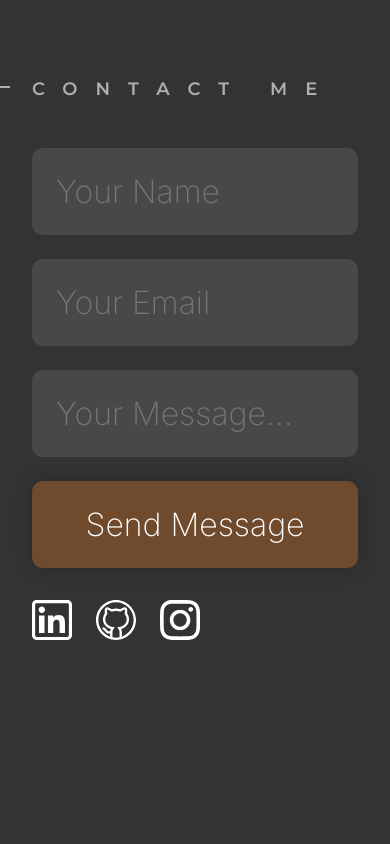
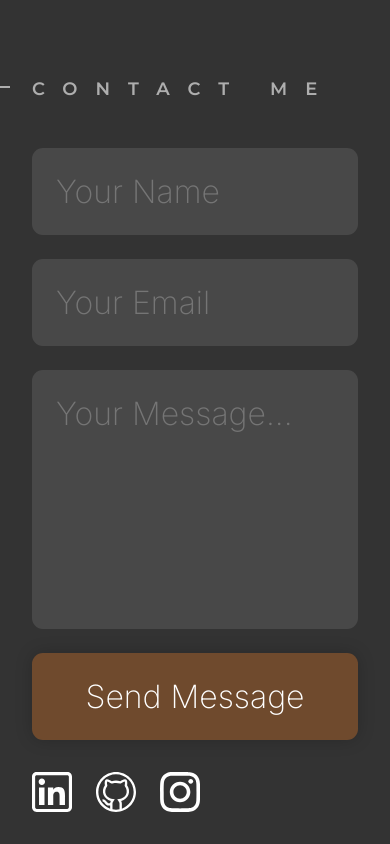
Before and after one commit to dnzggg/Personal-website, a React (Create React App) app: page / in a window 390 px wide. Shown: the part 7980-8824 px from the top of the page. Before the commit the page ends 8652 px from the top, so only its background shows below. Built offline with nearby package versions, Linux system fonts and the light colour scheme.

Commit message:
Refactoring

```diff
--- a/public/index.html
+++ b/public/index.html
@@ -3,7 +3,7 @@
   <head>
     <meta charset="utf-8" />
     <link rel="manifest" href="%PUBLIC_URL%/manifest.json" />
-    <link rel="icon" href=”%PUBLIC_URL%/favicon.ico” />
+    <link rel="icon" href=”%PUBLIC_URL%/favicon.ico?v=2” />
     <link rel="shortcut icon" href=”%PUBLIC_URL%/favicon.ico?v=2” />
     <link rel="apple-touch-icon" href="%PUBLIC_URL%/favicon.ico?v=2" />
     <meta name="viewport" content="width=device-width, initial-scale=1" />
--- a/src/App.scss
+++ b/src/App.scss
@@ -398,7 +398,7 @@ form {
   }
 }
 
-input {
+input, .input {
   width: -webkit-fill-available;
   border: none;
   font-family: $inter;
@@ -411,11 +411,16 @@ input {
   margin-bottom: 40px;
 }
 
+//input-area {
+//
+//}
+
 input:-webkit-autofill,
 input:-webkit-autofill:hover,
 input:-webkit-autofill:focus {
   -webkit-box-shadow: 0 0 0 1000px rgba(216, 216, 216, 0.13) inset;
   background-color: rgba(216, 216, 216, 0.13);
+  -webkit-text-fill-color: #C6C6C6;
   transition: background-color 5000s ease-in-out 0s;
 }
 
@@ -554,7 +559,7 @@ input:-webkit-autofill:focus {
     letter-spacing: 18px;
   }
 
-  input {
+  input, .input {
     width: -webkit-fill-available;
     margin-bottom: 24px
   }
--- a/src/Components/Dropdown.js
+++ b/src/Components/Dropdown.js
@@ -52,7 +52,7 @@ const Dropdown = (props) => {
     return (
         <div className="dropdown" onMouseMove={toggling}  onMouseLeave={toggling}>
 
-            <button className="section" id="1" style={props.section === "projects"?{textDecorationLine: 'underline'}: {}}>
+            <button className="section" id="1" style={props.section === "projects"?{textDecorationLine: 'underline', textUnderlinePosition: "under"}: {}}>
                 {props.header}<Arrow className={"text-" + isOpen}/>
             </button>
             <div className={"dropdown-container dropdown-" + isOpen} style={{left: pos[0].toString() + "px", top: pos[1].toString() + "px", width: pos[2].toString() + "px"}}>
--- a/src/Components/Home.js
+++ b/src/Components/Home.js
@@ -248,7 +248,7 @@ const Home = () => {
         <form onSubmit={event => event.preventDefault()}>
           <input required name={"name"} onChange={handleChange} className="input" type="text" placeholder="Your Name" value={formData.name}/>
           <input required autoComplete="email" name={"email"} onChange={handleChange} className="input" placeholder="Your Email" type={"email"} title="Email (format: xxx@xxx.xxx)" value={formData.email}/>
-          <input required name={"message"} onChange={handleChange} className="input" type="text" placeholder="Your Message..." value={formData.message}/>
+          <textarea style={{resize: "None", height: "25vh"}} name={"message"} onChange={handleChange} className="input" placeholder="Your Message..." value={formData.message}/>
           <button onClick={handleSubmit}>Send Message</button>
         </form>
 
--- a/src/Components/NavBar.js
+++ b/src/Components/NavBar.js
@@ -26,7 +26,6 @@ const NavBar = () => {
   }, [scrollTop]);
 
   const handleOnScroll = () => {
-    console.log(scrollTop, window.scrollY)
     if (scrollTop < window.scrollY) {
       setHide("hide")
     } else if (scrollTop > window.scrollY) {
@@ -74,12 +73,12 @@ const NavBar = () => {
         <div className="content nav-desktop-items" style={{ height: height }}>
           <button className="logo" onClick={() => history.push('/')}>Deniz</button>
           <div className="nav-desktop-links">
-            <button className="section" style={section === "about" ? { textDecorationLine: 'underline' } : {}}
+            <button className="section" style={section === "about" ? { textDecorationLine: 'underline', textUnderlinePosition: "under" } : {}}
                     onClick={scrollToRef}>About</button>
-            <button className="section" style={section === "skills" ? { textDecorationLine: 'underline' } : {}}
+            <button className="section" style={section === "skills" ? { textDecorationLine: 'underline', textUnderlinePosition: "under" } : {}}
                     onClick={scrollToRef}>Skills</button>
             <Dropdown header={"Projects"} list={list} section={section} />
-            <button className="section" style={section === "contact" ? { textDecorationLine: 'underline' } : {}}
+            <button className="section" style={section === "contact" ? { textDecorationLine: 'underline', textUnderlinePosition: "under" } : {}}
                     onClick={scrollToRef}>Contact</button>
           </div>
         </div>
```
